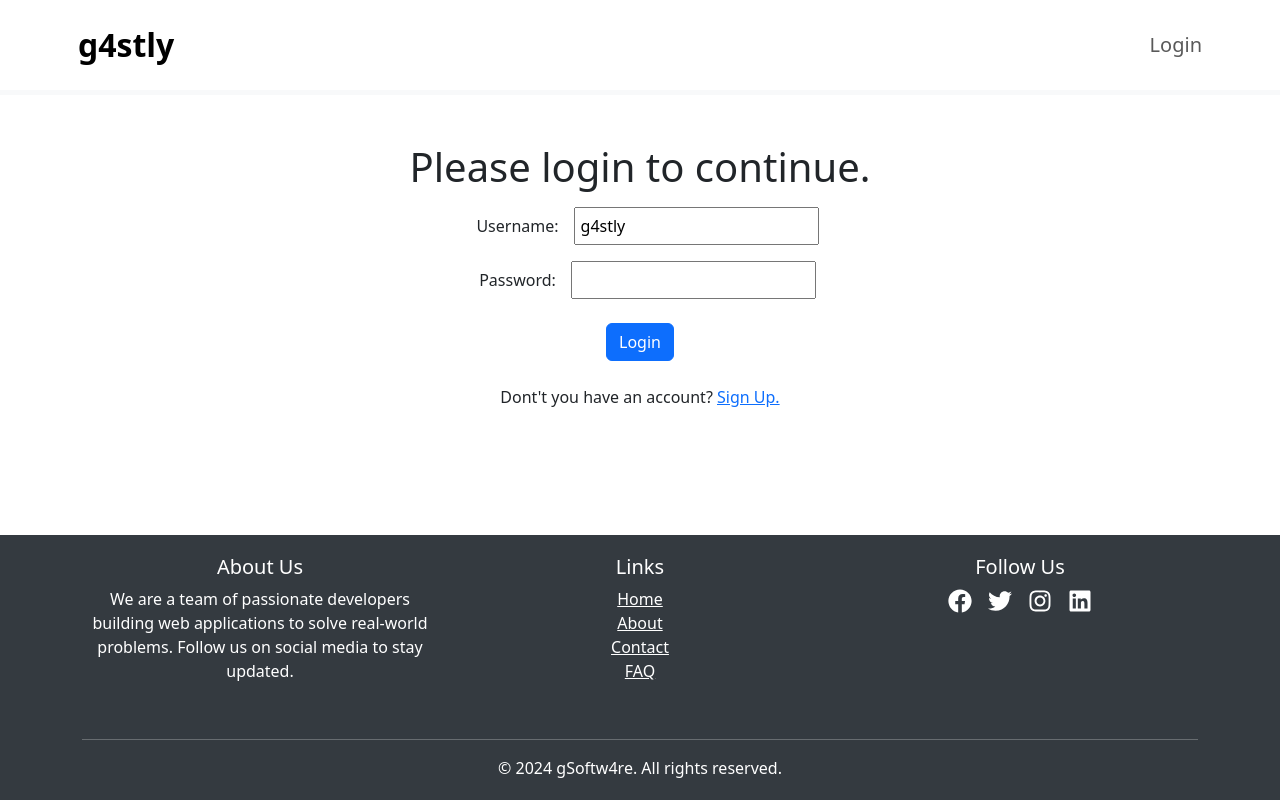
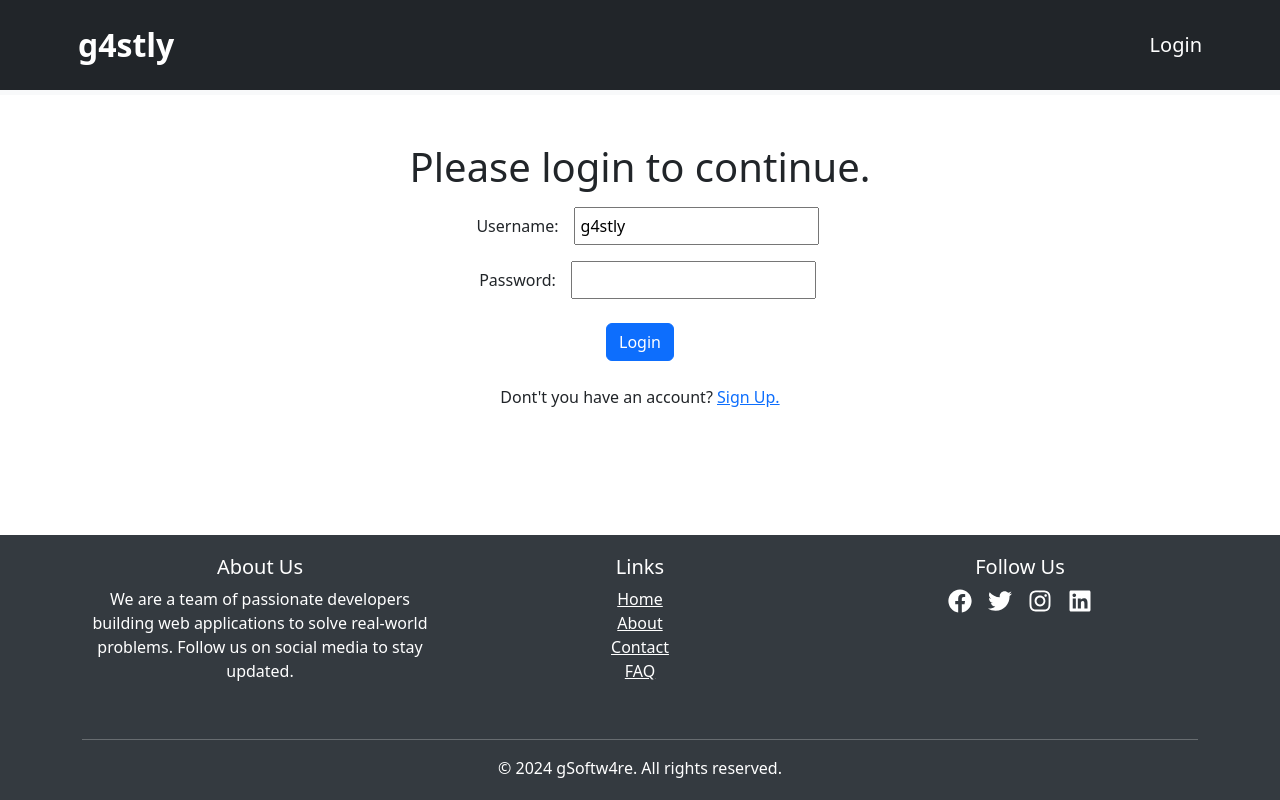
Before and after one commit to g4stlyx/todoFullStack, a React (Create React App) app in the folder todoFrontend/: page / in a window 1280 px wide. Built offline with nearby package versions, Linux system fonts and the light colour scheme.

Commit message:
darker header

```diff
--- a/todoFrontend/src/components/Header.tsx
+++ b/todoFrontend/src/components/Header.tsx
@@ -1,5 +1,6 @@
 import { Link } from "react-router-dom";
 import { useAuth } from "./security/AuthContext";
+import "../styles/todoApp.css"
 
 export default function Header() {
   const authContext = useAuth();
@@ -7,12 +8,12 @@ export default function Header() {
   const isAdmin = authContext.isAdmin;
 
   return (
-    <div className="Header border-bottom border-light border-5 mb-5 p-2">
+    <div className="Header border-bottom border-light border-5 mb-5 p-2 bg-dark text-white">
       <div className="container">
         <div className="row">
-          <nav className="navbar navbar-expand-lg">
+          <nav className="navbar navbar-expand-lg navbar-dark">
             <a
-              className="navbar-brand ms-2 fs-2 fw-bold text-black"
+              className="navbar-brand ms-2 fs-2 fw-bold text-white"
               href="https://g4stlyx.github.io"
             >
               g4stly
@@ -21,13 +22,13 @@ export default function Header() {
               <ul className="navbar-nav">
                 <li className="nav-item fs-5">
                   {isAuthenticated &&
-                  <Link className="nav-link" to="/welcome/g4stly">
+                  <Link className="nav-link text-white" to="/welcome/g4stly">
                     Home
                   </Link>}
                 </li>
                 <li className="nav-item fs-5">
                   {isAuthenticated &&
-                  <Link className="nav-link" to="/todos">
+                  <Link className="nav-link text-white" to="/todos">
                     Todos
                   </Link>}
                 </li>
@@ -35,22 +36,22 @@ export default function Header() {
             </div>
             <ul className="navbar-nav">
               <li className="nav-item fs-5">
-                {!isAuthenticated && <Link className="nav-link" to="/login">
+                {!isAuthenticated && <Link className="nav-link text-white" to="/login">
                   Login
                 </Link>}
               </li>
               <li className="nav-item fs-5">
-                {isAdmin && isAuthenticated && <Link className="nav-link" to="/administrator/users">
+                {isAdmin && isAuthenticated && <Link className="nav-link text-white" to="/administrator/users">
                   Users
                 </Link>}
               </li>
               <li className="nav-item fs-5">
-                {isAuthenticated && <Link className="nav-link" to="/profile">
+                {isAuthenticated && <Link className="nav-link text-white" to="/profile">
                   Profile
                 </Link>}
               </li>
               <li className="nav-item fs-5">
-                {isAuthenticated && <Link className="nav-link" to="/logout" onClick={authContext.logout}>
+                {isAuthenticated && <Link className="nav-link text-white" to="/logout" onClick={authContext.logout}>
                   Logout
                 </Link>}
               </li>
--- a/todoFrontend/src/styles/todoApp.css
+++ b/todoFrontend/src/styles/todoApp.css
@@ -19,3 +19,12 @@ button {
   margin-top: auto;
   text-align: center;
 }
+
+.Header {
+  background-color: #343a40; /* Dark background color */
+  color: white; /* White text color */
+}
+
+.navbar-nav .nav-link {
+  color: white; /* White text color for nav links */
+}
```
Also changed, not shown: 1 other file (tests, documents, lock files or other folders).
